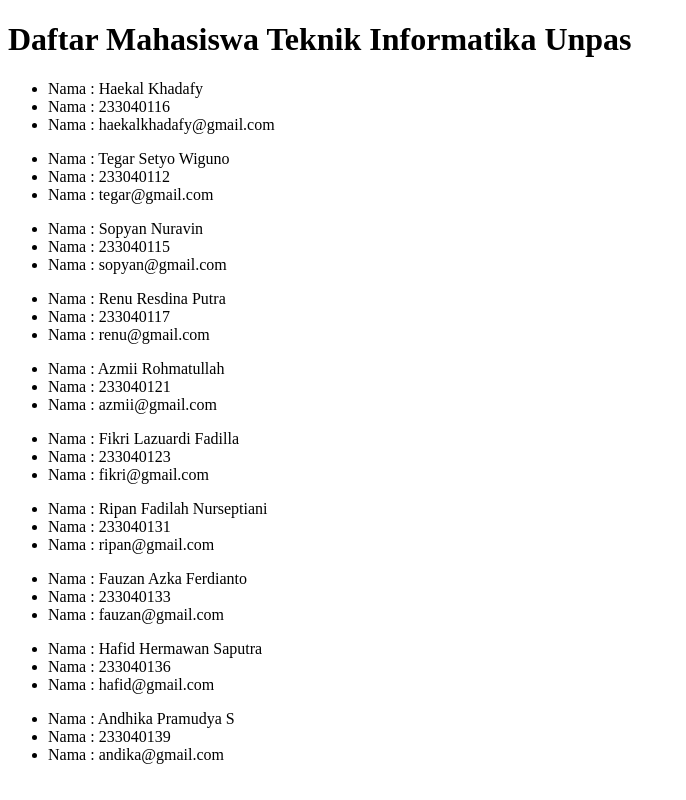
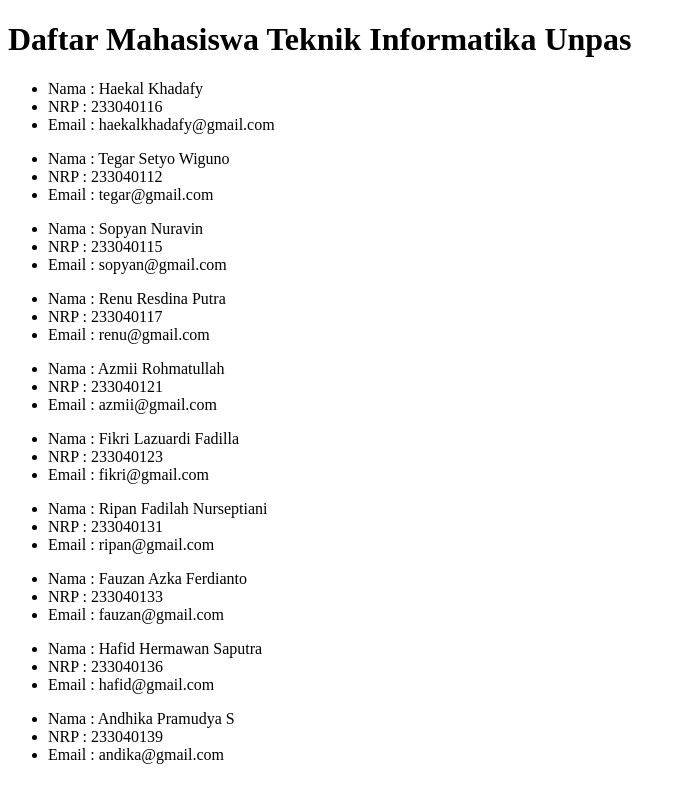
Before and after one commit to haekal3/pw2024233040116, a PHP site: page /5a.php in a window 1280 px wide. Shown: the whole page, without its empty margins (0-686 px from the left). Run offline with PHP 8.4, Linux system fonts and the light colour scheme.

Commit message:
array asociative

```diff
--- a/tugas/tugas5/5a.php
+++ b/tugas/tugas5/5a.php
@@ -67,8 +67,8 @@ $mahasiswa = [
     <?php foreach ($mahasiswa as $mhs) :?>
         <ul>
             <li>Nama : <?= $mhs["nama"]; ?></li>
-            <li>Nama : <?= $mhs["nrp"]; ?></li>
-            <li>Nama : <?= $mhs["email"]; ?></li>
+            <li>NRP : <?= $mhs["nrp"]; ?></li>
+            <li>Email : <?= $mhs["email"]; ?></li>
         </ul>
     <?php endforeach; ?>
 </body>
```
